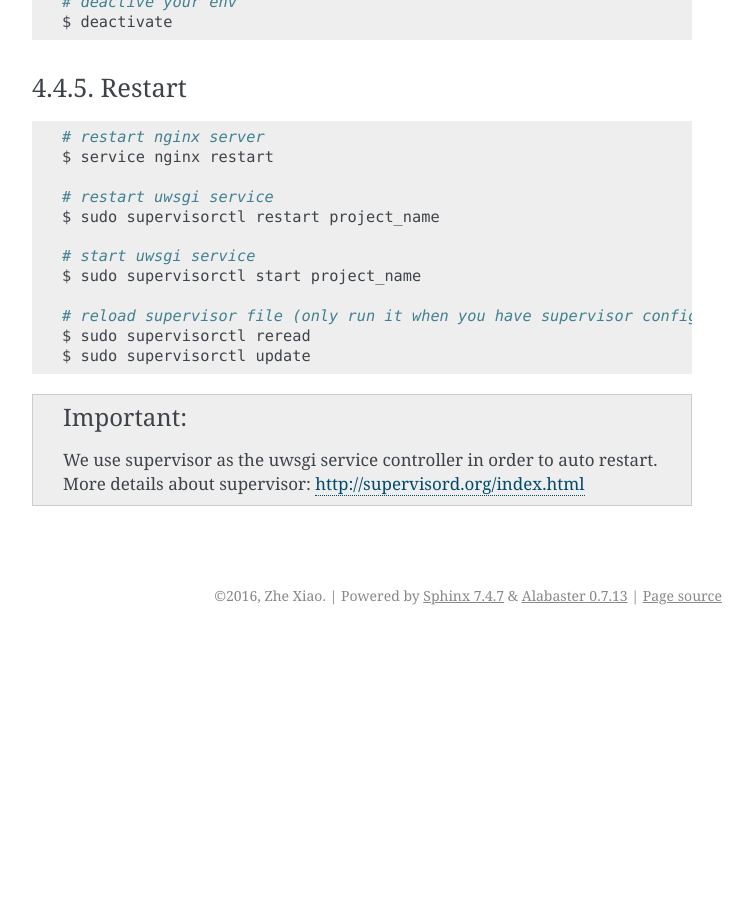
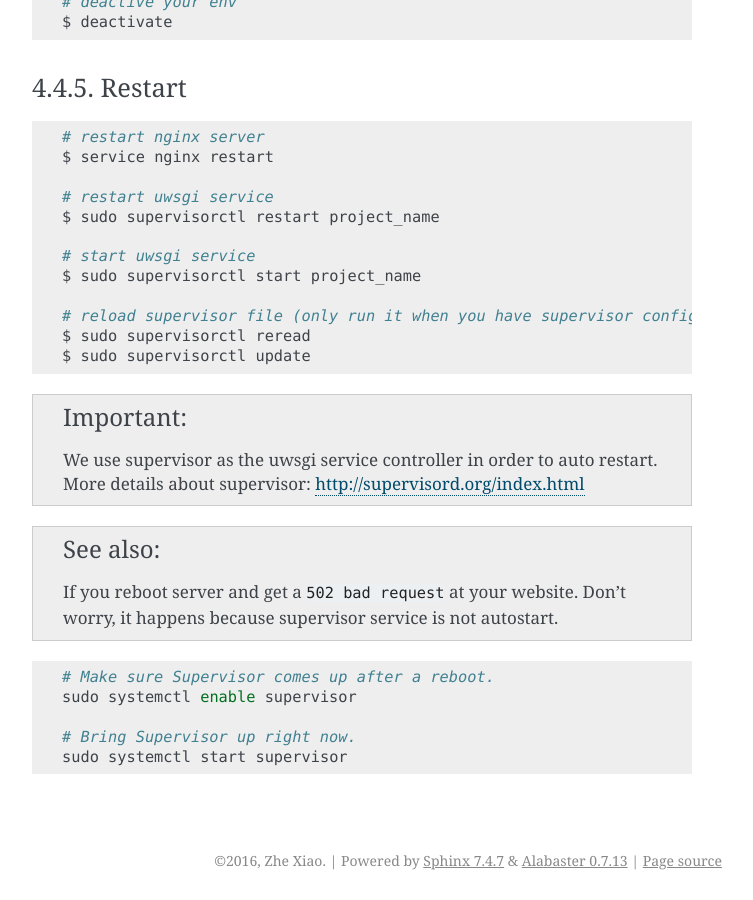
Before and after one commit to zhexiao/ezhost, a Sphinx documentation site: the page built from docs/server_lists.rst, in a window 1280 px wide and 900 px high, scrolled down 5573 px. Shown: the whole window, without its empty margins (388-1141 px from the left). Built offline with Sphinx 7.4.7, drawn with Linux system fonts in a browser that asks for light colours; before the commit the page ends 6208 px from its top, so only the background shows below that.

Commit message:
Update server_lists.rst

```diff
--- a/docs/server_lists.rst
+++ b/docs/server_lists.rst
@@ -270,4 +270,14 @@ Restart
 
 .. important:: We use supervisor as the uwsgi service controller in order to auto restart. More details about supervisor: http://supervisord.org/index.html
 
+.. seealso:: If you reboot server and get a ``502 bad request`` at your website. Don't worry, it happens because supervisor service is not autostart.
+
+.. code-block:: bash
+
+   # Make sure Supervisor comes up after a reboot.
+   sudo systemctl enable supervisor
+
+   # Bring Supervisor up right now.
+   sudo systemctl start supervisor
+
 |
```
